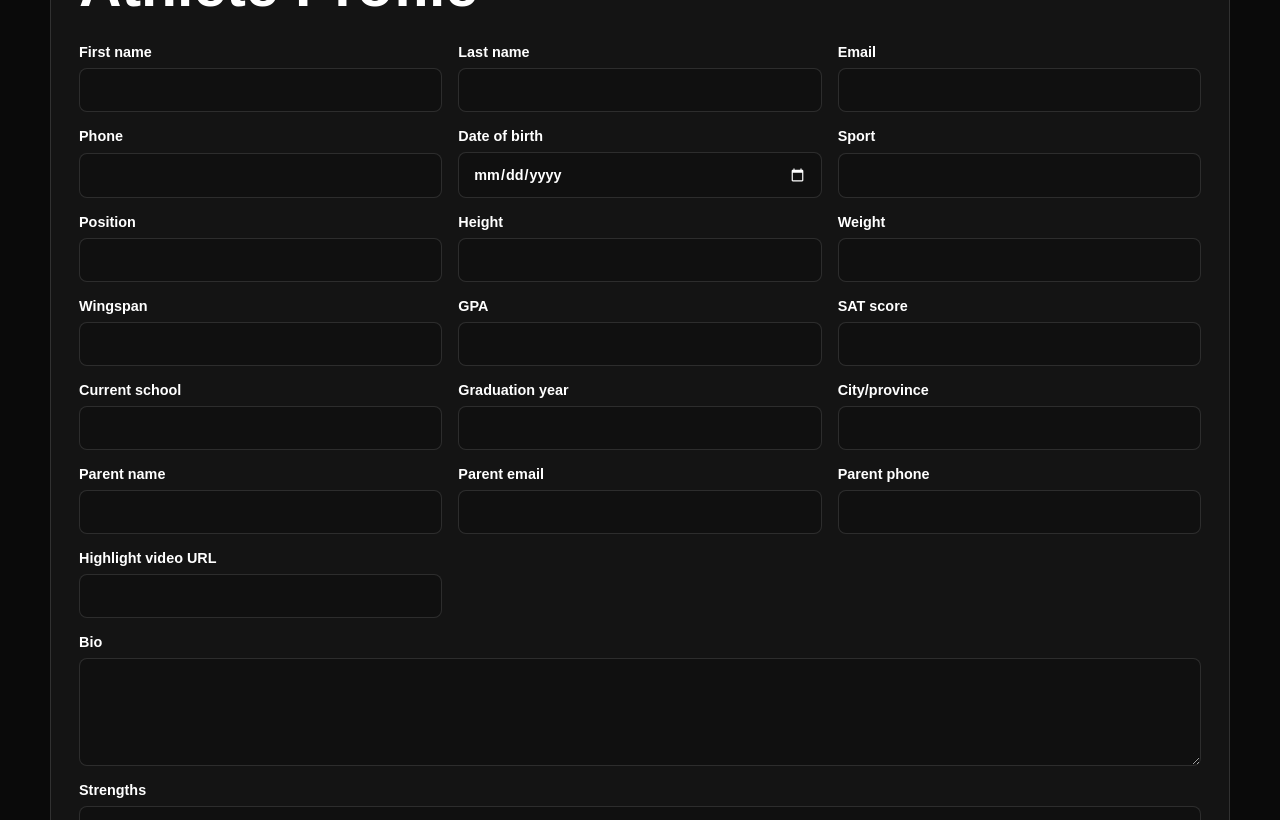
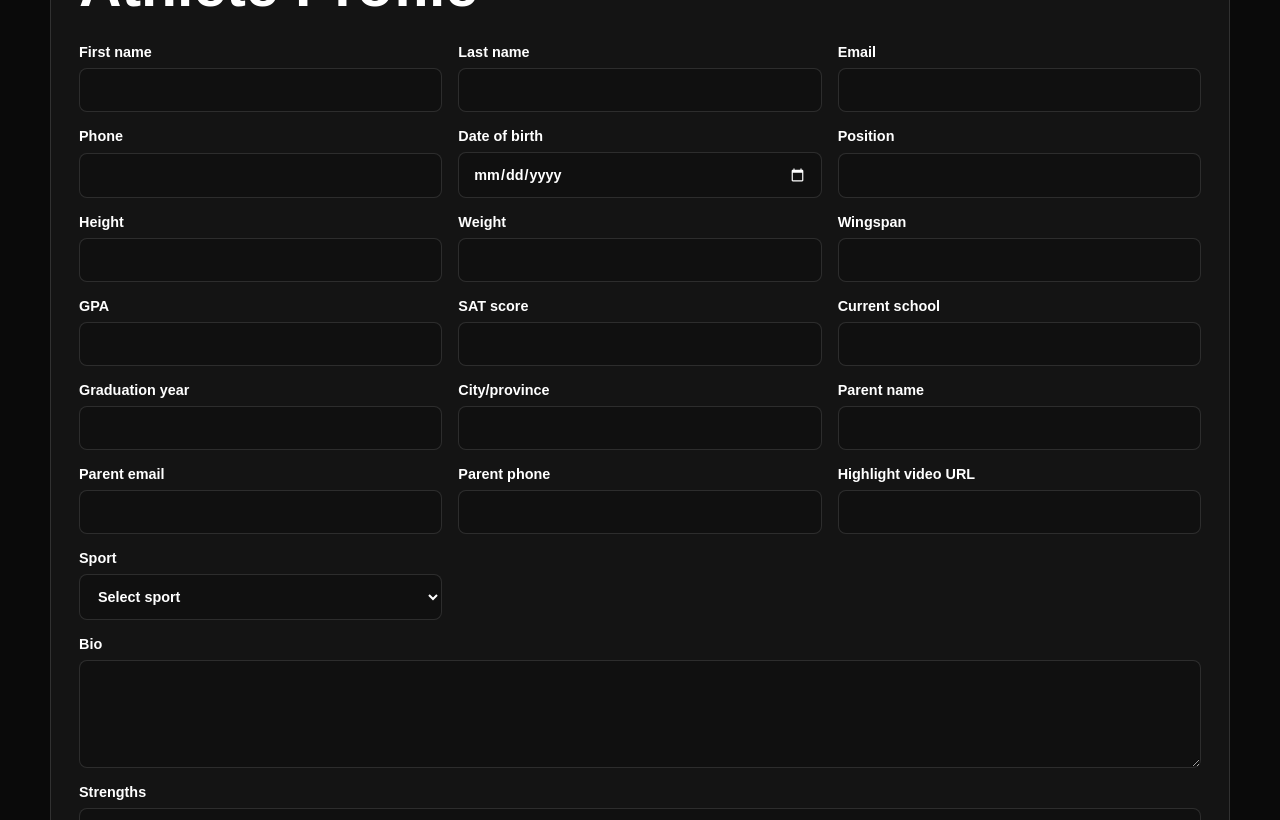
Before and after one commit to TheArchitect1111/template-sports-recruitment, a Next.js app: page /apply in a window 1280 px wide. Shown: the part 740-1560 px from the top of the page. Built offline with nearby package versions, Linux system fonts and the light colour scheme.

Commit message:
Normalize sport values for Airtable

```diff
--- a/src/app/apply/page.js
+++ b/src/app/apply/page.js
@@ -34,13 +34,14 @@ const initialForm = {
   digitalSignature: ''
 }
 
+const sportOptions = ['Basketball', 'Football', 'Baseball', 'Soccer', 'Volleyball', 'Track', 'Other']
+
 const textFields = [
   ['firstName', 'First name', 'text', true],
   ['lastName', 'Last name', 'text', true],
   ['email', 'Email', 'email', true],
   ['phone', 'Phone', 'tel', true],
   ['dateOfBirth', 'Date of birth', 'date', true],
-  ['sport', 'Sport', 'text', true],
   ['position', 'Position', 'text', true],
   ['height', 'Height', 'text', false],
   ['weight', 'Weight', 'text', false],
@@ -139,6 +140,16 @@ export default function ApplyPage() {
                 </label>
               ))}
 
+              <label>
+                Sport
+                <select name="sport" value={form.sport} onChange={updateField} required>
+                  <option value="">Select sport</option>
+                  {sportOptions.map((sport) => (
+                    <option key={sport} value={sport}>{sport}</option>
+                  ))}
+                </select>
+              </label>
+
               <label className="wide">
                 Bio
                 <textarea name="bio" value={form.bio} onChange={updateField} rows="5" />
```
Also changed, not shown: src/lib/integrations.js, 1 other file (tests, documents, lock files or other folders).
